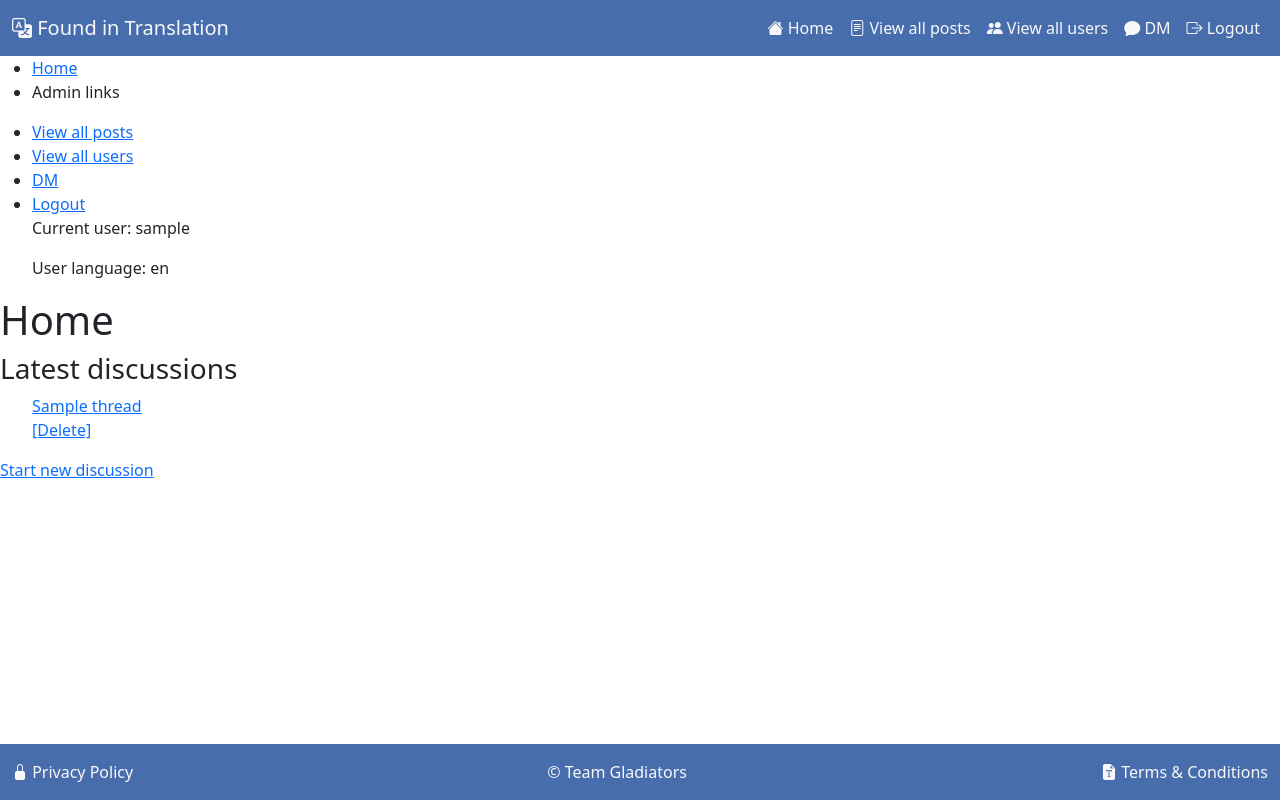
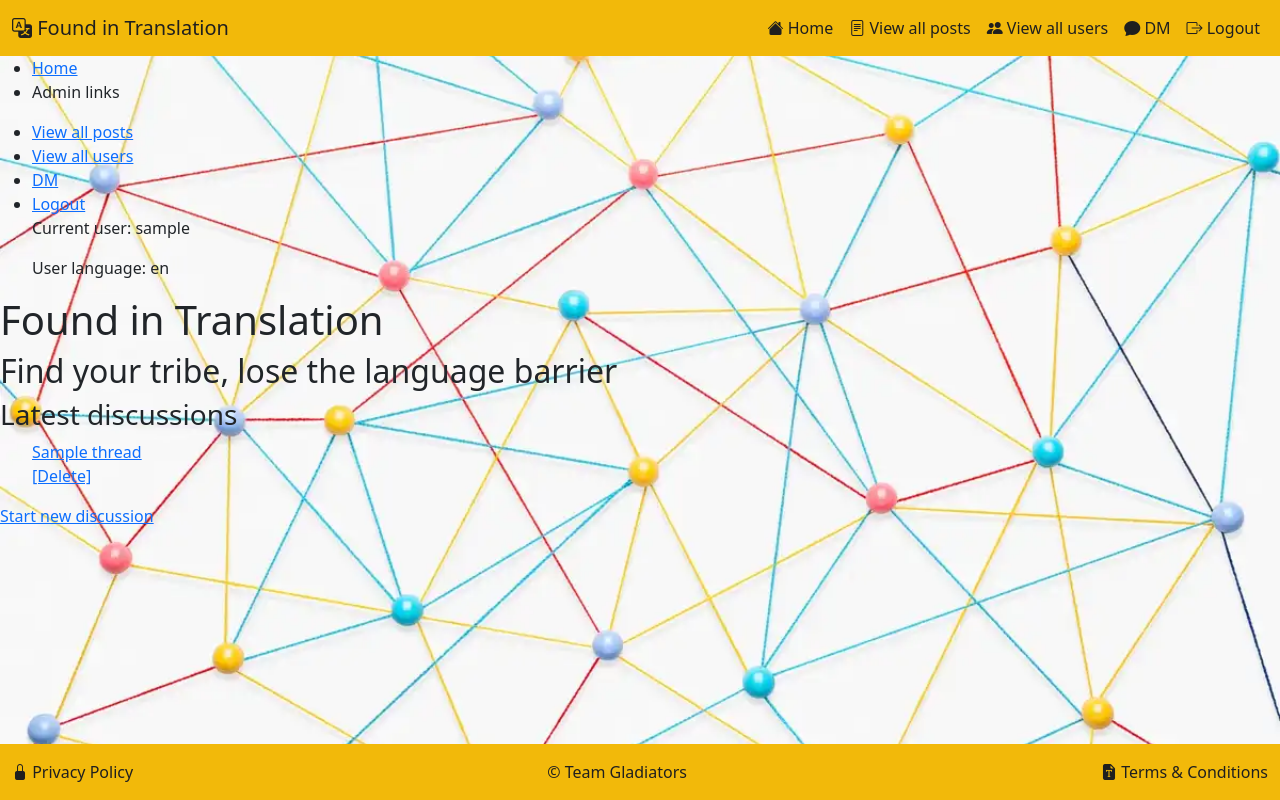
Before and after one commit to andrewdempsey2018/Found-In-Translation, a Flask app: page / in a window 1280 px wide. Run offline with Flask 2, Linux system fonts and the light colour scheme; a database or web service that is not in the repository returns one stand-in record (values such as "Sample title"); some libraries are stand-ins or nearby versions.

Commit message:
add: background image to base

```diff
--- a/static/css/style.css
+++ b/static/css/style.css
@@ -9,15 +9,21 @@
     --blue: #486DAD;
 }
 
+body {
+    background-image: url("../images/bg-img.webp");
+    background-repeat: no-repeat;
+    background-size: cover;
+}
+
 
 /*----- Navbar & Footer -----*/
 
 .navbar {
-    background-color: var(--blue);
+    background-color: var(--yellow);
 }
 
 .navbar-brand,
 .nav-link,
 .navbar-text{
-    color: var(--white);
+    color: var(--black);
 }
--- a/templates/index.html
+++ b/templates/index.html
@@ -2,8 +2,8 @@
 
 {% block content %}
 
-<h1>Home</h1>
-
+<h1>Found in Translation</h1>
+<h2>Find your tribe, lose the language barrier</h2>
 <h3>Latest discussions</h3>
 
 {% for thread in threads %}
```
Also changed, not shown: static/images/bg-img.webp (added).
